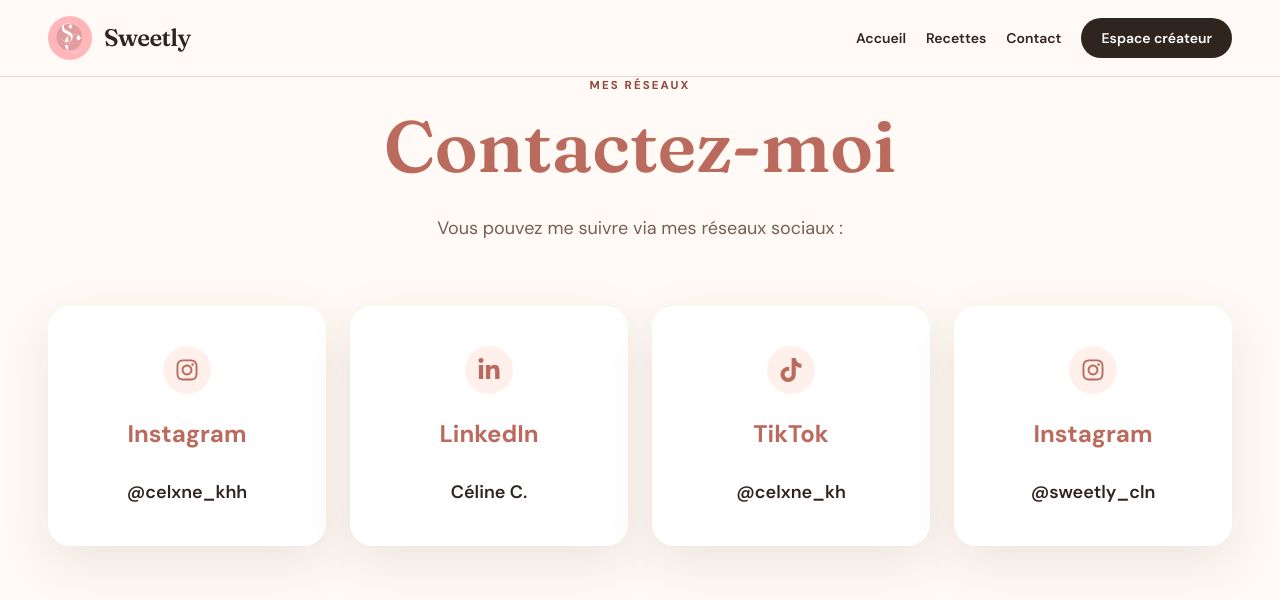
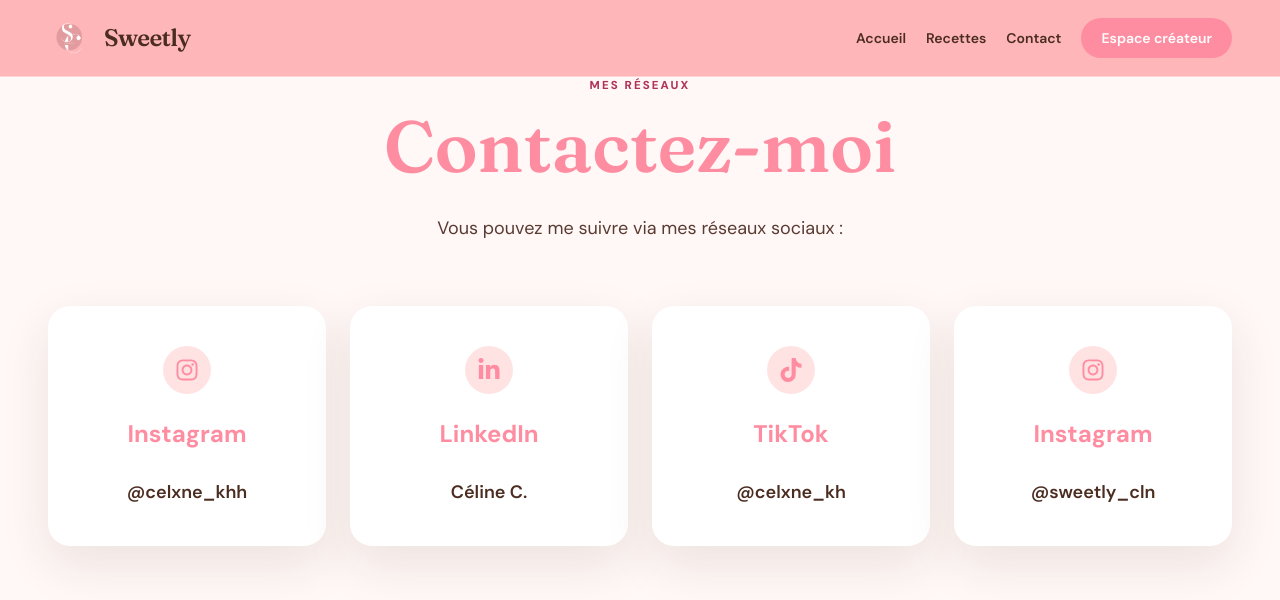
Before and after one commit to clnchl/sweetly.blog, a Next.js app: page /contact in a window 1280 px wide. Shown: the top 600 px of the page. Built offline with nearby package versions, Linux system fonts and the light colour scheme.

Commit message:
Reprend les couleurs roses du site sweetlybyceline
Co-Authored-By: Claude Opus 5.5 <noreply@anthropic.com>

```diff
--- a/src/app/admin/layout.tsx
+++ b/src/app/admin/layout.tsx
@@ -6,5 +6,5 @@ export const metadata: Metadata = {
 };
 
 export default function AdminLayout({ children }: { children: React.ReactNode }) {
-  return <div className="min-h-screen bg-[#f7eadb]">{children}</div>;
+  return <div className="min-h-screen bg-[#ffe3e3]">{children}</div>;
 }
--- a/src/app/contact/page.tsx
+++ b/src/app/contact/page.tsx
@@ -9,5 +9,5 @@ const socials = [
 ];
 
 export default function ContactPage() {
-    return <><SiteHeader /><main className="site-shell min-h-[calc(100vh-76px)] py-16 md:py-24"><div className="mx-auto max-w-3xl text-center"><p className="eyebrow">Mes réseaux</p><h1 className="display mt-4 text-6xl font-semibold text-[var(--rose)] md:text-7xl">Contactez-moi</h1><p className="mt-8 text-lg text-[var(--ink-soft)]">Vous pouvez me suivre via mes réseaux sociaux :</p></div><div className="mt-16 grid gap-6 sm:grid-cols-2 lg:grid-cols-4">{socials.map((social) => { const Icon = social.icon; return <a key={social.handle} href={social.href} target="_blank" rel="noreferrer" className="group flex min-h-60 flex-col items-center justify-center rounded-[22px] bg-white p-8 text-center soft-shadow transition hover:-translate-y-1 hover:bg-[#fff7f2]"><span className="grid h-12 w-12 place-items-center rounded-full bg-[#fff0eb] text-xl font-bold text-[var(--rose)] transition group-hover:bg-[var(--rose)] group-hover:text-white"><Icon aria-hidden="true" className="h-6 w-6" /></span><h2 className="mt-6 text-2xl font-bold text-[var(--rose)]">{social.name}</h2><p className="mt-7 text-lg font-semibold text-[var(--foreground)]">{social.handle}</p></a>; })}</div></main></>;
+    return <><SiteHeader /><main className="site-shell min-h-[calc(100vh-76px)] py-16 md:py-24"><div className="mx-auto max-w-3xl text-center"><p className="eyebrow">Mes réseaux</p><h1 className="display mt-4 text-6xl font-semibold text-[var(--rose)] md:text-7xl">Contactez-moi</h1><p className="mt-8 text-lg text-[var(--ink-soft)]">Vous pouvez me suivre via mes réseaux sociaux :</p></div><div className="mt-16 grid gap-6 sm:grid-cols-2 lg:grid-cols-4">{socials.map((social) => { const Icon = social.icon; return <a key={social.handle} href={social.href} target="_blank" rel="noreferrer" className="group flex min-h-60 flex-col items-center justify-center rounded-[22px] bg-white p-8 text-center soft-shadow transition hover:-translate-y-1 hover:bg-[#fff8f6]"><span className="grid h-12 w-12 place-items-center rounded-full bg-[#ffe3e3] text-xl font-bold text-[var(--rose)] transition group-hover:bg-[var(--rose)] group-hover:text-white"><Icon aria-hidden="true" className="h-6 w-6" /></span><h2 className="mt-6 text-2xl font-bold text-[var(--rose)]">{social.name}</h2><p className="mt-7 text-lg font-semibold text-[var(--foreground)]">{social.handle}</p></a>; })}</div></main></>;
 }
--- a/src/app/globals.css
+++ b/src/app/globals.css
@@ -1,13 +1,14 @@
 @import "tailwindcss";
 
 :root {
-  --background: #fffaf5;
-  --foreground: #30241f;
-  --ink-soft: #765f54;
-  --rose: #bb6b5d;
-  --rose-dark: #8f4b42;
-  --cream: #f7eadb;
-  --line: #ead9ca;
+  --background: #fff8f6;
+  --foreground: #4b2c20;
+  --ink-soft: #5a3b33;
+  --rose: #ff8da1;
+  --rose-dark: #b03358;
+  --cream: #ffe3e3;
+  --header: #ffb6b9;
+  --line: #ffd6d9;
 }
 
 @theme inline {
@@ -72,7 +73,7 @@ input {
 }
 
 .soft-shadow {
-  box-shadow: 0 18px 50px rgba(82, 51, 38, 0.1);
+  box-shadow: 0 18px 50px rgba(75, 44, 32, 0.1);
 }
 
 .recipe-image {
--- a/src/components/admin/admin-header.tsx
+++ b/src/components/admin/admin-header.tsx
@@ -17,9 +17,9 @@ export function AdminHeader() {
     setBusy(false);
   }
 
-  const linkClass = (active: boolean) => `!text-sm !font-semibold hover:text-[var(--rose)] ${active ? "text-[var(--rose-dark)]" : ""}`;
+  const linkClass = (active: boolean) => `!text-sm !font-semibold hover:!text-white ${active ? "underline underline-offset-4" : ""}`;
 
-  return <header className="border-b border-[var(--line)] bg-white">
+  return <header className="border-b border-[var(--line)] bg-[var(--header)]">
     <div className="site-shell flex min-h-[76px] flex-wrap items-center justify-between gap-x-6 gap-y-2 !py-3">
       <Link href="/admin" className="flex items-center gap-3">
         {/* eslint-disable-next-line @next/next/no-img-element */}
@@ -30,7 +30,7 @@ export function AdminHeader() {
         <Link href="/admin" className={linkClass(pathname === "/admin" || pathname.startsWith("/admin/recettes"))}>Recettes</Link>
         <Link href="/admin/categories" className={linkClass(pathname === "/admin/categories")}>Catégories</Link>
         <Link href="/" className={linkClass(false)}>Voir le site</Link>
-        <button type="button" onClick={logout} disabled={busy} className="!text-sm !font-bold text-[var(--rose-dark)] disabled:opacity-60">Déconnexion</button>
+        <button type="button" onClick={logout} disabled={busy} className="!text-sm !font-bold hover:!text-white disabled:opacity-60">Déconnexion</button>
       </nav>
     </div>
   </header>;
--- a/src/components/admin/recipe-form.tsx
+++ b/src/components/admin/recipe-form.tsx
@@ -160,7 +160,7 @@ export function RecipeForm({ recipe, categories }: { recipe?: AdminRecipe; categ
         <ListEditor title="Étapes" field="instructions" items={lists.instructions} update={updateList} placeholder="Décris cette étape..." multiline />
       </div>
 
-      <label className="mt-10 flex cursor-pointer items-start gap-3 rounded-2xl bg-[#fbf2e8] p-4 text-sm">
+      <label className="mt-10 flex cursor-pointer items-start gap-3 rounded-2xl bg-[#ffe3e3] p-4 text-sm">
         <input type="checkbox" checked={published} onChange={(event) => change(setPublished)(event.target.checked)} className="mt-1 h-4 w-4 accent-[var(--rose-dark)]" />
         <span><strong>Publier sur le site</strong><span className="mt-1 block text-[var(--ink-soft)]">Décoché, la recette reste un brouillon visible uniquement ici.</span></span>
       </label>
--- a/src/components/home-view.tsx
+++ b/src/components/home-view.tsx
@@ -22,7 +22,7 @@ export function HomeView({ recipes, categories }: { recipes: Recipe[]; categorie
                 <div className="fade-up"><p className="eyebrow">Carnet gourmand · recettes maison</p><h1 className="display mt-5 max-w-xl text-6xl font-semibold leading-[.98] tracking-[-.04em] md:text-8xl">Bienvenue sur <i className="font-normal text-[var(--rose)]">Sweetly</i></h1><p className="mt-7 max-w-lg text-lg leading-8 text-[var(--ink-soft)]">Des recettes simples, gourmandes et faites avec amour</p><Link href="#recettes" className="mt-8 inline-flex rounded-full bg-[var(--rose)] px-6 py-3.5 text-sm font-bold !text-white transition hover:bg-[var(--rose-dark)]">Découvrir mes recettes <span className="ml-3">↓</span></Link></div>
                 <div className="relative mx-auto w-full max-w-[520px]"><div className="absolute -inset-4 rotate-3 rounded-[40px] bg-[var(--cream)]" />{featuredRecipe && <><img src={featuredRecipe.image} alt={featuredRecipe.title} className="relative h-[470px] w-full rounded-[34px] object-cover soft-shadow" /><div className="absolute -bottom-5 -left-5 rounded-2xl bg-white p-4 shadow-lg"><p className="eyebrow">La recette du moment</p><p className="display mt-1 text-xl font-semibold">{featuredRecipe.title}</p></div></>}</div>
             </section>
-            <section className="border-y border-[var(--line)] bg-[#fbf2e8] py-16"><div className="site-shell grid gap-8 md:grid-cols-[.8fr_1.2fr] md:items-center"><p className="eyebrow">Un peu de moi</p><p className="display max-w-3xl text-3xl leading-tight md:text-5xl">Sweetly partage des recettes simples et gourmandes de pâtisserie maison, pour débutants et passionnés.</p></div></section>
+            <section className="border-y border-[var(--line)] bg-[#ffe3e3] py-16"><div className="site-shell grid gap-8 md:grid-cols-[.8fr_1.2fr] md:items-center"><p className="eyebrow">Un peu de moi</p><p className="display max-w-3xl text-3xl leading-tight md:text-5xl">Sweetly partage des recettes simples et gourmandes de pâtisserie maison, pour débutants et passionnés.</p></div></section>
             <section id="recettes" className="site-shell py-20"><div className="flex flex-col justify-between gap-6 md:flex-row md:items-end"><div><p className="eyebrow">Les dernières fournées</p><h2 className="display mt-3 text-5xl font-semibold">À mettre au four</h2></div><Link href="/recettes" className="text-sm font-bold text-[var(--rose-dark)]">Voir toutes les recettes ↗</Link></div><div className="mt-10 flex flex-col gap-4 md:flex-row"><input value={query} onChange={(event) => setQuery(event.target.value)} placeholder="Rechercher une recette..." className="flex-1 rounded-full border border-[var(--line)] bg-white px-5 py-3.5 text-sm outline-none focus:border-[var(--rose)]" /><div className="flex gap-2 overflow-x-auto pb-1">{categories.slice(0, 4).map((item) => <button key={item} onClick={() => setCategory(item)} className={`whitespace-nowrap rounded-full border px-4 py-3 text-sm font-semibold ${category === item ? "border-[var(--foreground)] bg-[var(--foreground)] text-white" : "border-[var(--line)] bg-white"}`}>{item}</button>)}</div></div><div className="mt-8 grid gap-6 md:grid-cols-2 lg:grid-cols-3">{filtered.slice(0, 6).map((recipe) => <RecipeCard key={recipe.slug} recipe={recipe} />)}</div></section>
         </main>
     </>;
```
Also changed, not shown: src/components/recipes-view.tsx (+1 -1 lines), src/components/site-header.tsx (+1 -1 lines), public/recette-sans-photo.svg.
